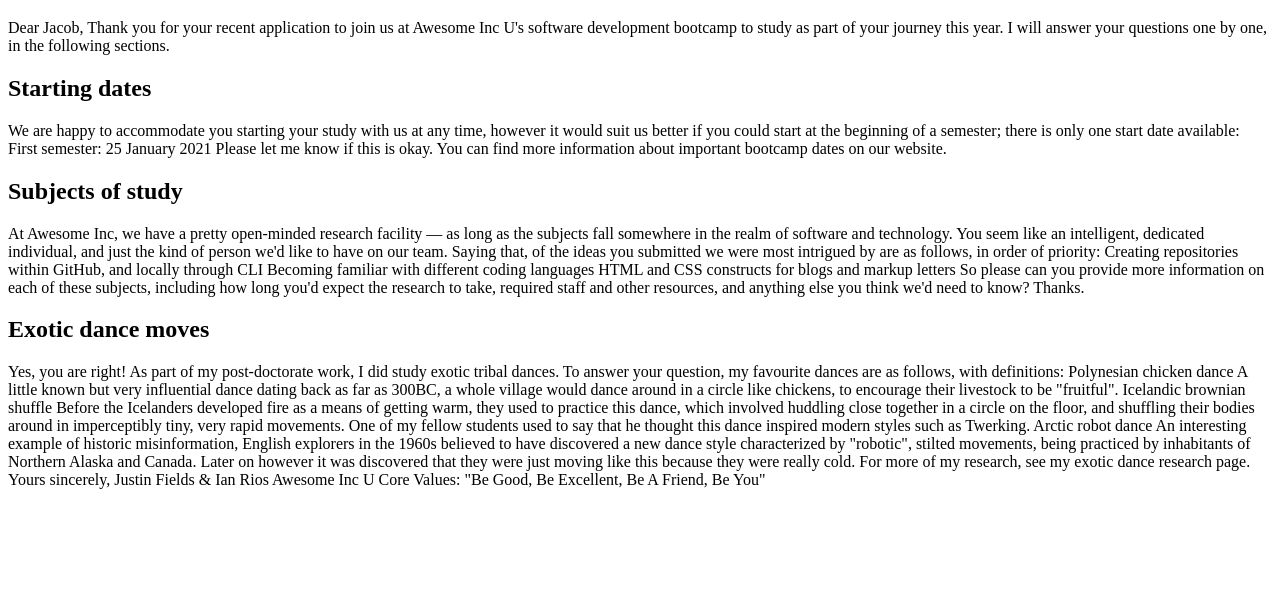
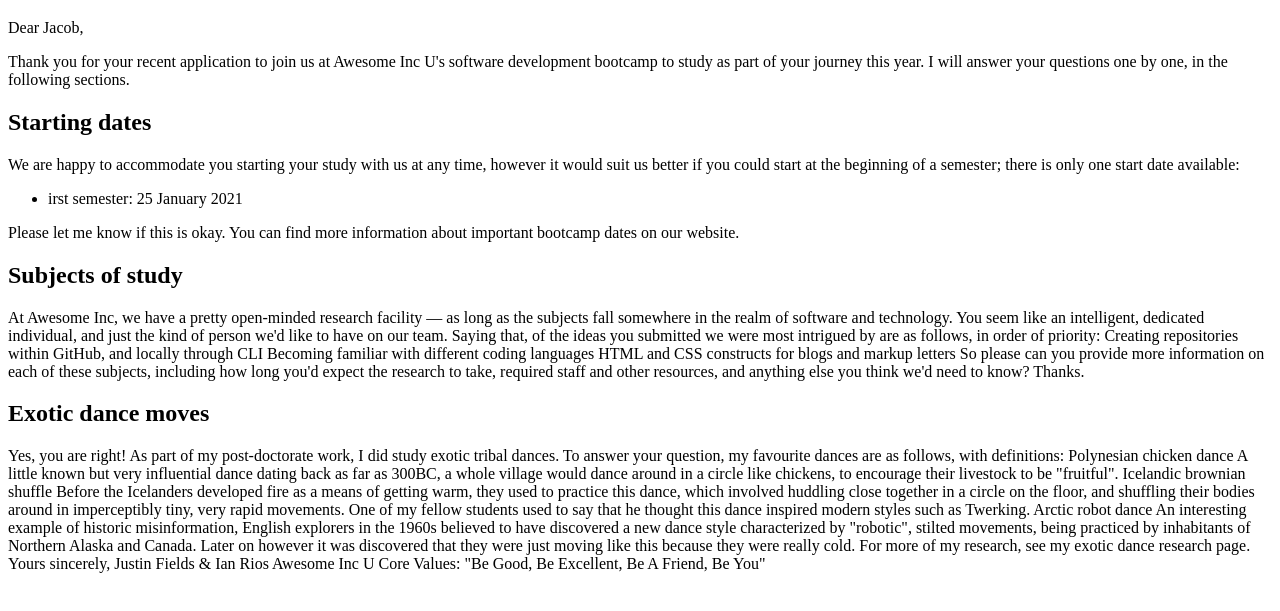
Before and after one commit to jec1342/markup-letter, a plain HTML site: page index.html in a window 1280 px wide. Shown: the part 141-752 px from the top of the page. Drawn offline with Linux system fonts and the light colour scheme.

Commit message:
Add paragraph tags

```diff
--- a/index.html
+++ b/index.html
@@ -23,16 +23,16 @@ USA</address>
 
 <h1>Re: Jacob Collins application</h1>
 
-Dear Jacob,
+<p>Dear Jacob,</p>
 
-Thank you for your recent application to join us at Awesome Inc U's software development bootcamp to study as part of your journey this year. I will answer your questions one by one, in the following sections.
+<p>Thank you for your recent application to join us at Awesome Inc U's software development bootcamp to study as part of your journey this year. I will answer your questions one by one, in the following sections.</p>
 
 <h2>Starting dates</h2>
 
-We are happy to accommodate you starting your study with us at any time, however it would suit us better if you could start at the beginning of a semester; there is only one start date available:
-
-First semester: 25 January 2021
-
+<p>We are happy to accommodate you starting your study with us at any time, however it would suit us better if you could start at the beginning of a semester; there is only one start date available:</p>
+<ul>
+    <li>irst semester: 25 January 2021</li>
+</ul>
 Please let me know if this is okay.
 
 You can find more information about important bootcamp dates on our website.
```
